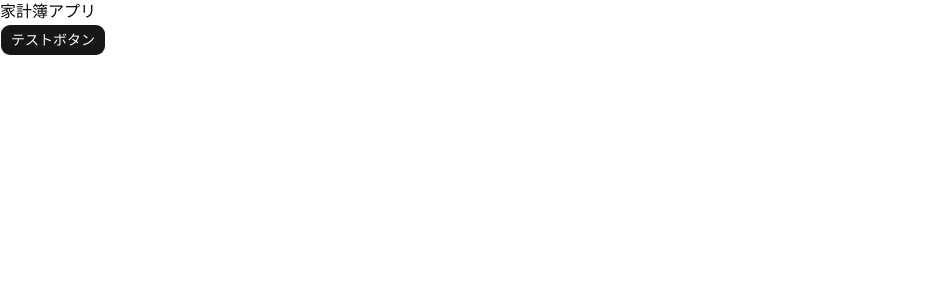
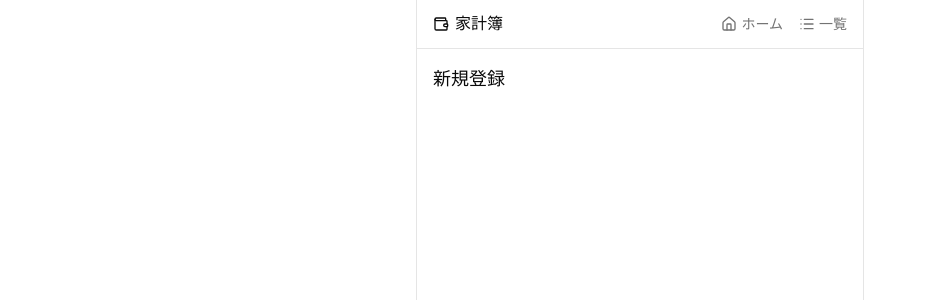
Before and after one commit to shgolf/kakeibo-webapp, a React (Vite) app in the folder client/: page /new in a window 1280 px wide. Shown: the top 300 px of the page, without its empty margins (0-926 px from the left). Built offline with nearby package versions, Linux system fonts and the light colour scheme.

Commit message:
feat: APIリクエスト機能を追加し、ルーティングとページコンポーネントを実装

```diff
--- a/client/package.json
+++ b/client/package.json
@@ -26,6 +26,7 @@
     "radix-ui": "^1.4.3",
     "react": "^19.2.5",
     "react-dom": "^19.2.5",
+    "react-router-dom": "^7.18.0",
     "shadcn": "^4.7.0",
     "tailwind-merge": "^3.6.0",
     "tailwindcss": "^4.3.0",
--- a/client/src/App.tsx
+++ b/client/src/App.tsx
@@ -1,12 +1,19 @@
-import {Button} from "@/components/ui/button.tsx";
+import {Route, Routes} from "react-router-dom";
+import Layout from "@/components/Layout.tsx";
+import HomePage from "@/pages/HomePage.tsx";
+import NewExpensePage from "@/pages/NewExpensePage.tsx";
+import TransactionListPage from "./pages/TransactionListPage";
+import TransactionDetailPage from "./pages/TransactionDetailPage";
 
-function App() {
+export default function App() {
     return (
-        <div>
-            <h1>家計簿アプリ</h1>
-            <Button>テストボタン</Button>
-        </div>
+        <Routes>
+            <Route element={<Layout/>}>
+                <Route path="/" element={<HomePage/>}></Route>
+                <Route path="/new" element={<NewExpensePage/>}></Route>
+                <Route path="/transactions" element={<TransactionListPage/>}></Route>
+                <Route path="/transactions/:id" element={<TransactionDetailPage/>}></Route>
+            </Route>
+        </Routes>
     )
 }
-
-export default App
--- /dev/null
+++ b/client/src/components/Layout.tsx
@@ -0,0 +1,36 @@
+import {NavLink, Outlet} from "react-router-dom";
+import {Home, List, Wallet} from "lucide-react";
+import {cn} from "@/lib/utils";
+
+const navLink = ({isActive}: { isActive: boolean }) =>
+    cn(
+        "flex items-center gap-1 text-sm transition-colors",
+        isActive
+            ? "text-foreground font-medium"
+            : "text-muted-foreground hover:text-foreground",
+    );
+
+export default function Layout() {
+    return (
+        // wireframe の 360px モバイル幅を踏襲（中央寄せ＋左右border）
+        <div className="mx-auto min-h-screen max-w-md border-x">
+            <header className="flex items-center justify-between border-b bg-card px-4 py-3">
+                <span className="flex items-center gap-1.5 font-medium">
+                    <Wallet className="size-4"/> 家計簿
+                </span>
+                <nav className="flex gap-4">
+                    {/* end を付けると "/" 完全一致のときだけ active */}
+                    <NavLink to="/" end className={navLink}>
+                        <Home className="size-4"/> ホーム
+                    </NavLink>
+                    <NavLink to="/transactions" className={navLink}>
+                        <List className="size-4"/> 一覧
+                    </NavLink>
+                </nav>
+            </header>
+            <main className="p-4">
+                <Outlet/>
+            </main>
+        </div>
+    );
+}
--- /dev/null
+++ b/client/src/lib/api.ts
@@ -0,0 +1,23 @@
+import type {Expense, ExpenseInput} from "@/types/expense";
+
+async function request<T>(path: string, options?: RequestInit): Promise<T> {
+    const res = await fetch(`/api${path}`, {
+        headers: {"Content-Type": "application/json"},
+        ...options,
+    });
+    if (!res.ok) {
+        // 400(バリデーション)や500をここで一括ハンドリング
+        throw new Error(`API error ${res.status}`);
+    }
+    // 204 No Content 対策
+    return res.status === 204 ? (undefined as T) : await res.json();
+}
+
+export const api = {
+    listExpenses: () => request<Expense[]>("/expenses"),
+    createExpense: (input: ExpenseInput) =>
+        request<Expense>("/expenses", {
+            method: "POST",
+            body: JSON.stringify(input),
+        }),
+};
--- a/client/src/main.tsx
+++ b/client/src/main.tsx
@@ -1,10 +1,13 @@
-import { StrictMode } from 'react'
-import { createRoot } from 'react-dom/client'
+import {StrictMode} from 'react'
+import {createRoot} from 'react-dom/client'
 import App from './App.tsx'
 import './style.css'
+import {BrowserRouter} from "react-router-dom"
 
 createRoot(document.getElementById('app')!).render(
     <StrictMode>
-        <App />
+        <BrowserRouter>
+            <App/>
+        </BrowserRouter>
     </StrictMode>
 )
--- /dev/null
+++ b/client/src/pages/HomePage.tsx
@@ -0,0 +1,3 @@
+export default function HomePage() {
+    return <h1 className="text-lg font-medium text-foreground">ホーム</h1>;
+}
--- /dev/null
+++ b/client/src/pages/NewExpensePage.tsx
@@ -0,0 +1,3 @@
+export default function NewExpensePage() {
+    return <h1 className="text-lg font-medium text-foreground">新規登録</h1>;
+}
--- /dev/null
+++ b/client/src/pages/TransactionDetailPage.tsx
@@ -0,0 +1,3 @@
+export default function NewExpensePage() {
+    return <h1 className="text-lg font-medium text-foreground">取引詳細</h1>;
+}
--- /dev/null
+++ b/client/src/pages/TransactionListPage.tsx
@@ -0,0 +1,3 @@
+export default function NewExpensePage() {
+    return <h1 className="text-lg font-medium text-foreground">取引一覧</h1>;
+}
--- /dev/null
+++ b/client/src/types/expense.ts
@@ -0,0 +1,23 @@
+export type Category = "FOOD" | "TRANSPORT" | "CLOTHING" | "OTHER";
+
+export type PaymentType = "CASH" | "CREDIT" | "TRANSFER";
+
+export interface Expense {
+    id: number;
+    date: string;
+    title: string;
+    amount: number;
+    category: Category | null;
+    paymentType: PaymentType;
+    memo: string | null;
+    createdAt: string | null;
+}
+
+export interface ExpenseInput {
+    date: string;
+    title: string;
+    amount: number;
+    category: Category | null;
+    paymentType: PaymentType;
+    memo: string | null;
+}
--- a/client/vite.config.ts
+++ b/client/vite.config.ts
@@ -1,4 +1,4 @@
-import { defineConfig } from 'vite'
+import {defineConfig} from 'vite'
 import react from '@vitejs/plugin-react'
 import tailwindcss from '@tailwindcss/vite'
 import path from 'path'
@@ -10,4 +10,9 @@ export default defineConfig({
             '@': path.resolve(__dirname, './src'),
         },
     },
+    server: {
+        proxy: {
+            '/api': 'http://localhost:8080',
+        }
+    }
 })
```
Also changed, not shown: 1 other file (tests, documents, lock files or other folders).
